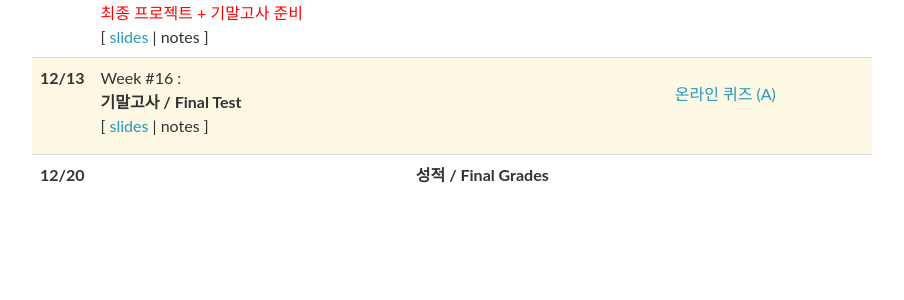
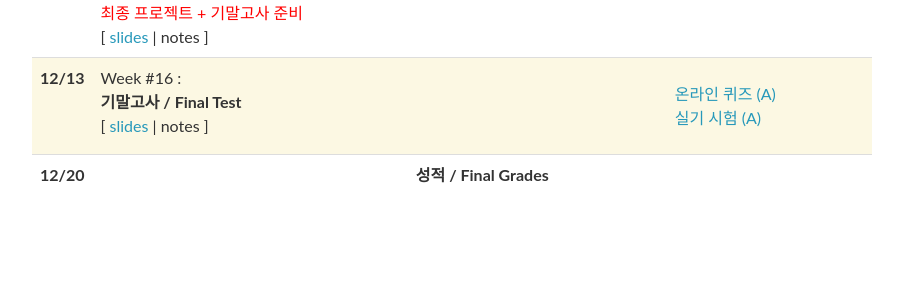
Before and after one commit to 2023-aaronkr/ut-web, a Jekyll site: the page built from _pages/lectures.md, in a window 1280 px wide and 900 px high, scrolled down 2013 px. Shown: the part 385-685 px from the top of the window, without its empty margins (188-1092 px from the left). Built offline with Jekyll 4.4.1, drawn with Linux system fonts in a browser that asks for light colours; nearby versions of some CDN libraries; comment, search, counter and statistics services are not loaded.

Commit message:
Update lectures.yml

```diff
--- a/_data/lectures.yml
+++ b/_data/lectures.yml
@@ -189,11 +189,11 @@
   logistics: >
     <div>
       <a href="https://forms.gle/xEJWaERPf7MgdhGN7">온라인 퀴즈 (A)</a><br>
-      <a style="display:none;" href="https://docs.google.com/presentation/d/17qFMX3SJYgDX4iD9h9WM1cbLnRQu1H_yKKsU6LO9mt4/edit?usp=sharing">실기 시험 (A)</a><br>
+      <a href="https://docs.google.com/presentation/d/17qFMX3SJYgDX4iD9h9WM1cbLnRQu1H_yKKsU6LO9mt4/edit?usp=sharing">실기 시험 (A)</a><br>
     </div>
     <div style="display:none;">
       <a href="https://forms.gle/5NLoYK3wbP37UbQV7">온라인 퀴즈 (B)</a><br>
-      <a href="https://docs.google.com/presentation/d/17qFMX3SJYgDX4iD9h9WM1cbLnRQu1H_yKKsU6LO9mt4/edit?usp=sharing">실기 시험 (B)</a>
+      <a style="display:none;" href="https://docs.google.com/presentation/d/17qFMX3SJYgDX4iD9h9WM1cbLnRQu1H_yKKsU6LO9mt4/edit?usp=sharing">실기 시험 (B)</a>
     </div>
 
 - date: 12/20
```
